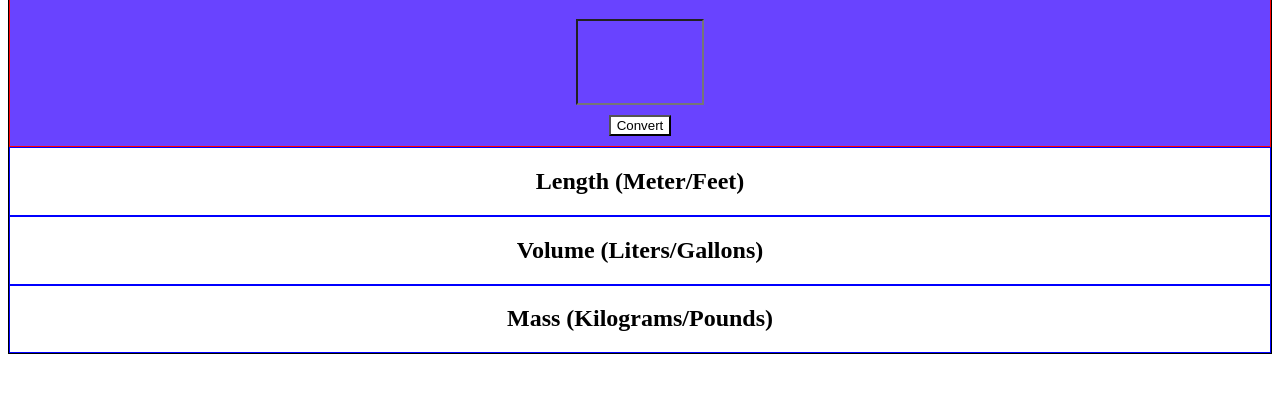
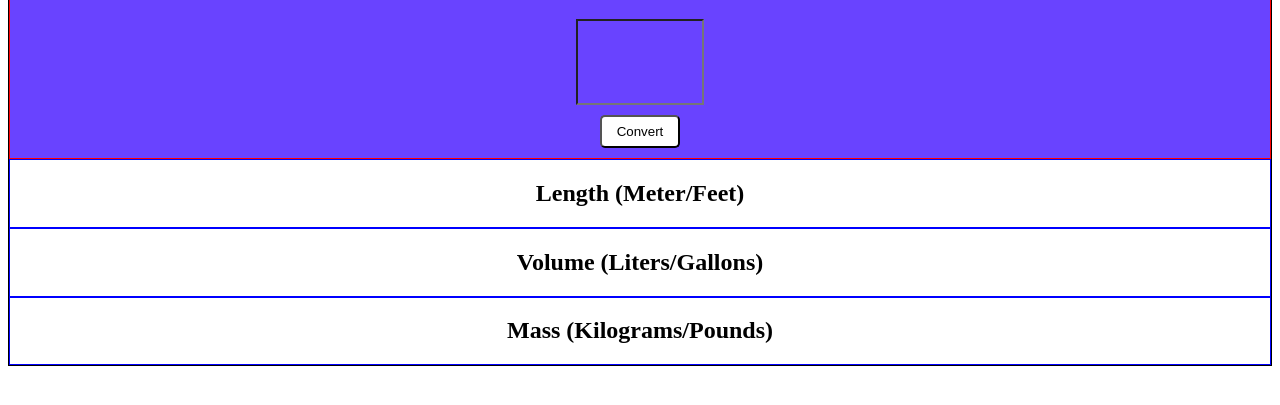
Before and after one commit to dgeorgalas/unit_converter, a plain HTML site: page index.html in a window 1280 px wide. Shown: the part 71-476 px from the top of the page. Drawn offline with Linux system fonts and the light colour scheme.

Commit message:
added some css to the button

```diff
--- a/styles.css
+++ b/styles.css
@@ -25,6 +25,8 @@
 #convert-btn {
     background-color: white;
     margin: 10px;
+    border-radius: 5px;
+    padding: 7px 15px;
 
 }
 
```
